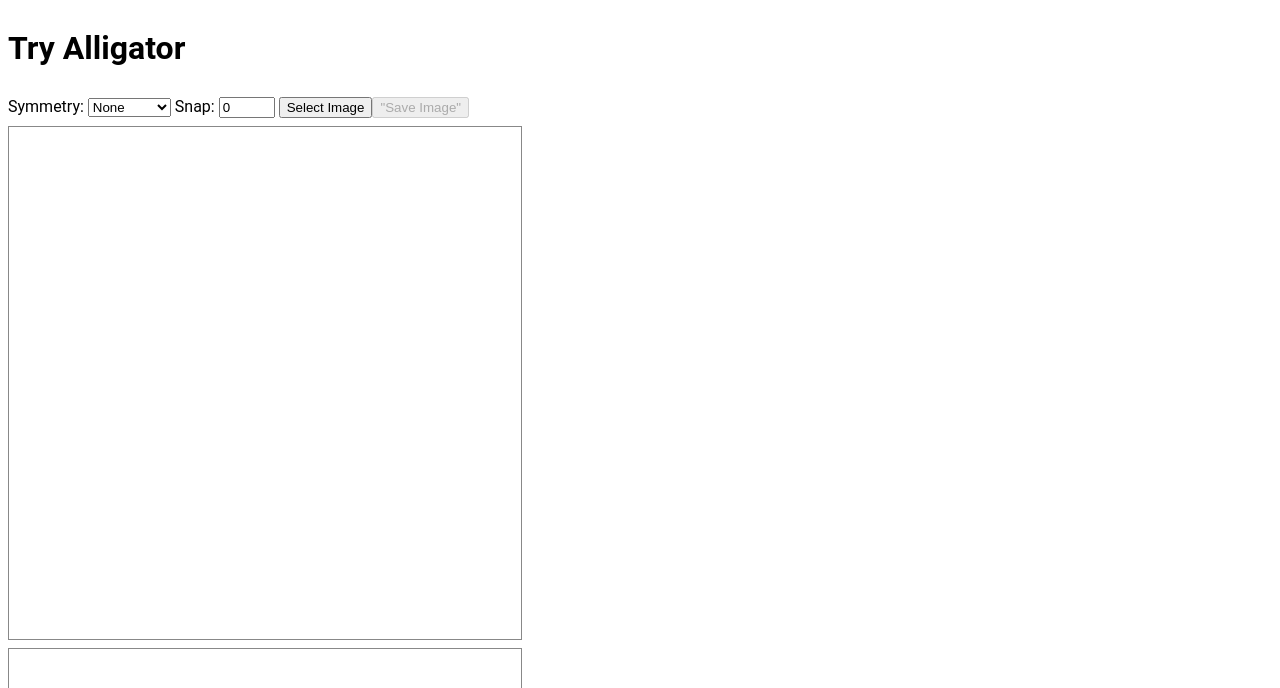
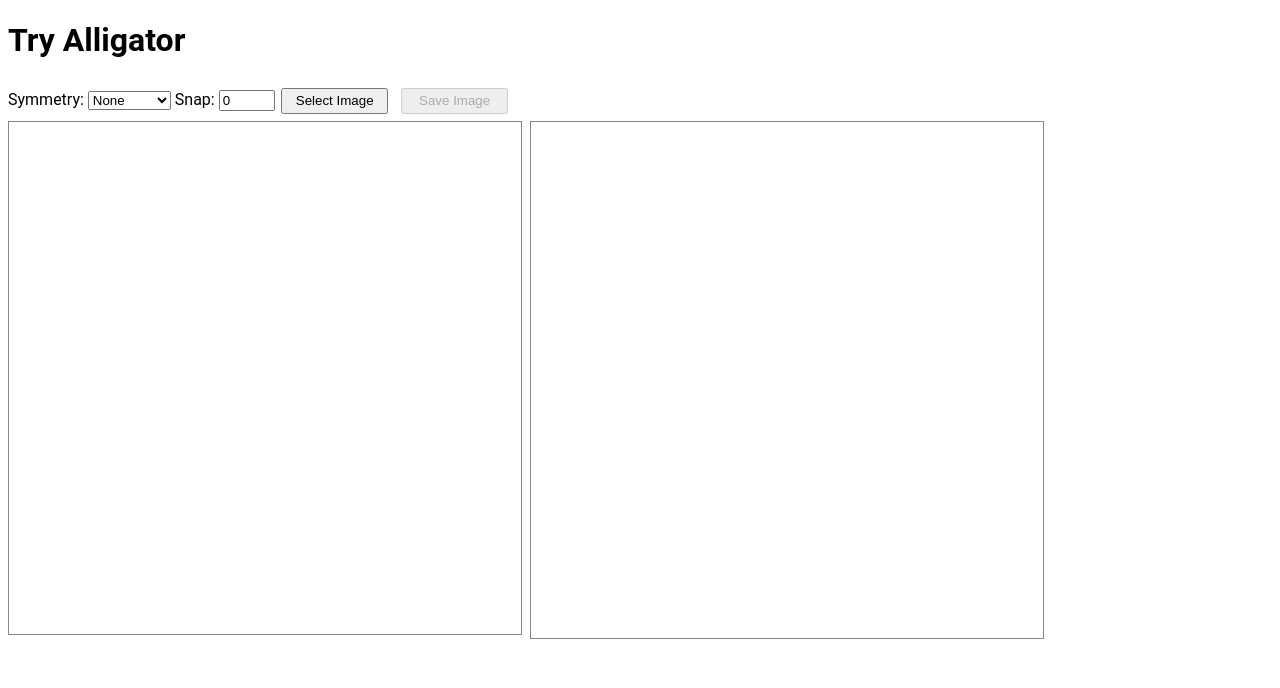
Before and after one commit to PollRobots/tryalligator, a React app: page / in a window 1280 px wide. Shown: the top 688 px of the page. Built offline with nearby package versions, Linux system fonts and the light colour scheme.

Commit message:
style fixes.

```diff
--- a/src/index.tsx
+++ b/src/index.tsx
@@ -124,7 +124,7 @@ const App: React.FC = () => {
   };
 
   return (
-    <div style={{ display: "grid", rowGap: "0.5em" }}>
+    <div>
       <h1>Try Alligator</h1>
       <div>
         Symmetry:{" "}
@@ -145,17 +145,30 @@ const App: React.FC = () => {
           step={1}
           value={snap}
           onChange={(e) => setSnap(Number(e.target.value))}
-        />{" "}
-        <button onClick={() => selectImage()} disabled={loading}>
+        />
+        <button
+          style={{ width: "8em", height: "2em", margin: "0.5em" }}
+          onClick={() => selectImage()}
+          disabled={loading}
+        >
           {loading ? "Loading..." : "Select Image"}
         </button>
         <button
+          style={{ width: "8em", height: "2em", margin: "0.5em" }}
           onClick={() => saveImage()}
           disabled={!image.data || points.length < 3}
         >
-          "Save Image"
+          Save Image
         </button>
       </div>
+      <div
+        style={{
+          display: "flex",
+          flexWrap: "wrap",
+          rowGap: "0.5em",
+          columnGap: "0.5em",
+        }}
+      >
         <div>
           <DotBox
             imageData={image.data}
@@ -177,6 +190,7 @@ const App: React.FC = () => {
           />
         </div>
       </div>
+    </div>
   );
 };
 
```
Lines whose indentation alone changed are shown as unchanged.
